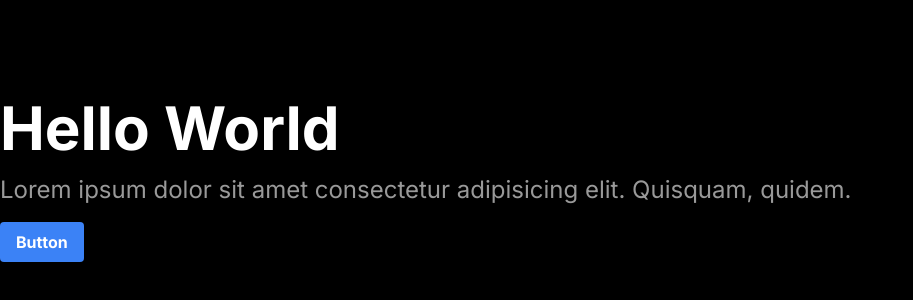
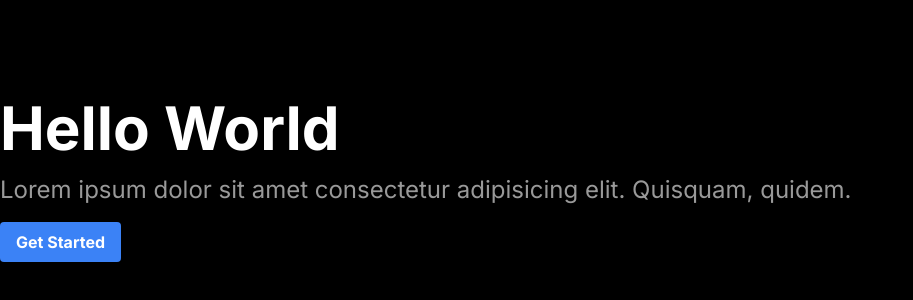
Before and after one commit to jfbloom22/nextjs-langchain-builderio-starter, a Next.js app: page / in a window 1280 px wide. Shown: the part 220-520 px from the top of the page, without its empty margins (0-913 px from the left). Built offline with nearby package versions, Linux system fonts and the light colour scheme; no server answers.

Commit message:
creating new user in db from clerk authenticated user

```diff
--- a/app/new-user/page.tsx
+++ b/app/new-user/page.tsx
@@ -1,5 +1,30 @@
-const NewUser = () => {
-    return <div>New User</div>
+import { currentUser } from "@clerk/nextjs";
+import { prisma } from "../utils/db"
+import {redirect} from "next/navigation"
+const createNewUser = async () => {
+    const user = await currentUser();
+    if (!user) {
+        return <div>Not logged in</div>
+    }
+    const match = await prisma.user.findUnique({
+        where: {
+            clerkId: user.id
+        }
+    })
+    if (!match) {
+        const newUser = await prisma.user.create({
+            data: {
+                clerkId: user.id,
+                email: user.emailAddresses[0].emailAddress,
+            }
+        })
+    }
+
+redirect('/journal')
+}
+const NewUser = async () => {
+    await createNewUser()
+    return <div>...loading</div>
 }
 
 export default NewUser
--- a/app/page.tsx
+++ b/app/page.tsx
@@ -1,15 +1,25 @@
+import { auth } from "@clerk/nextjs";
 import Link from "next/link";
 
-export default function Home() {
+
+export default async function Home() {
+  const {userId} = await auth();
+
+  let href = "/new-user"
+
+  if (userId) {
+    href = "/journal"
+  }
+
   return (
 <div className="w-screen h-screen bg-black flex justify-center items-center text-white">
   <div className="w-full max-w-[400w] mx-auto">
     <h1 className="text-6xl font-bold mb-4">Hello World</h1>
     <p className="text-2xl text-white/60 mb-4">Lorem ipsum dolor sit amet consectetur adipisicing elit. Quisquam, quidem.</p>
     <div>
-      <Link href="/journal">
+      <Link href={href}>
       <button className="bg-blue-500 hover:bg-blue-700 text-white font-bold py-2 px-4 rounded">
-        Button
+        Get Started
       </button>
       </Link>
     </div>
```
